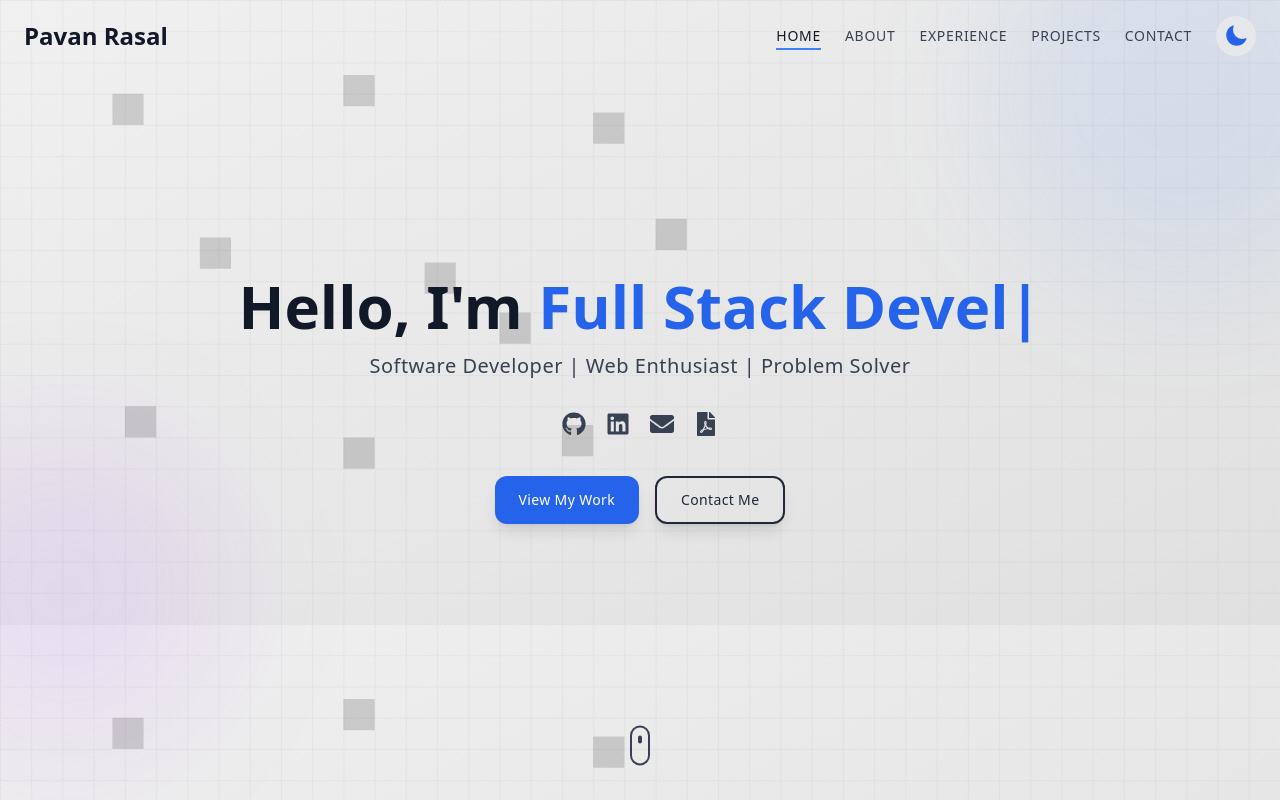
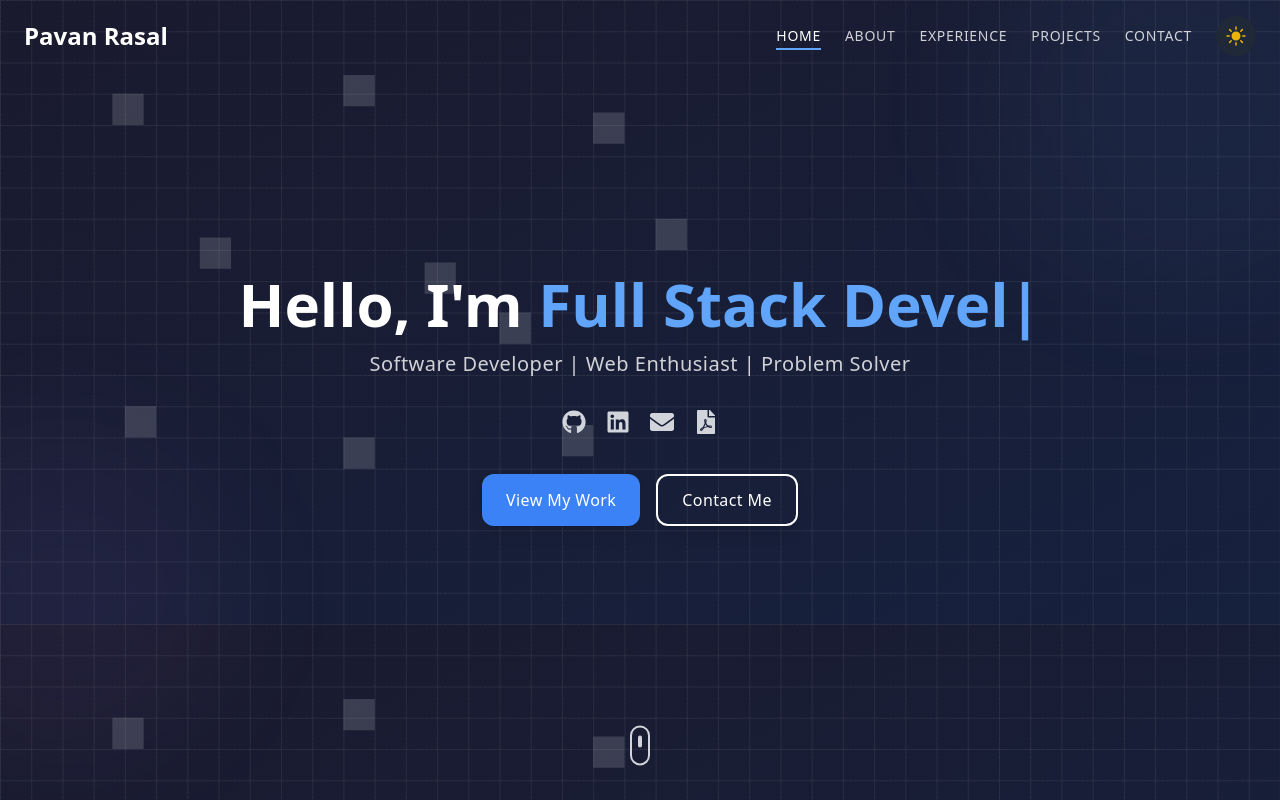
Before and after one commit to Pavan0277/Portfolio, a React (Vite) app: page / in a window 1280 px wide. Built offline with nearby package versions, Linux system fonts and the light colour scheme.

Commit message:
Add AboutSection component with animations and update theme default to dark

```diff
--- a/src/components/AboutSection.jsx
+++ b/src/components/AboutSection.jsx
@@ -1,17 +1,204 @@
 import React from "react";
 import { useTheme } from "./ThemeContext";
+import { motion } from "framer-motion";
 
-function AboutSection() {
+const AboutSection = () => {
     const { theme } = useTheme();
+
+    // Animation variants
+    const containerVariants = {
+        hidden: { opacity: 0 },
+        visible: {
+            opacity: 1,
+            transition: {
+                staggerChildren: 0.2,
+                delayChildren: 0.1
+            }
+        }
+    };
+
+    const itemVariants = {
+        hidden: { opacity: 0, y: 20 },
+        visible: {
+            opacity: 1,
+            y: 0,
+            transition: {
+                type: "spring",
+                stiffness: 100,
+                damping: 10
+            }
+        }
+    };
+
+    const imageVariants = {
+        initial: { scale: 1 },
+        hover: {
+            scale: 1.05,
+            rotate: 3,
+            transition: {
+                type: "spring",
+                stiffness: 300,
+                damping: 15
+            }
+        },
+        tap: {
+            scale: 0.98,
+            rotate: -2,
+            transition: {
+                type: "spring",
+                stiffness: 500,
+                damping: 10
+            }
+        }
+    };
+
+    const cardVariants = {
+        hidden: { opacity: 0, x: 100 },
+        visible: {
+            opacity: 1,
+            x: 0,
+            transition: {
+                type: "spring",
+                stiffness: 80,
+                damping: 12
+            }
+        },
+        hover: {
+            y: -5,
+            boxShadow: "0 20px 25px -5px rgba(0, 0, 0, 0.1), 0 10px 10px -5px rgba(0, 0, 0, 0.04)",
+            transition: {
+                type: "spring",
+                stiffness: 300,
+                damping: 15
+            }
+        }
+    };
+
     return (
-        <div
+        <motion.section
             id="about"
-            className="relative min-h-screen flex items-center justify-center"
+            className="flex flex-col w-full min-h-screen md:flex-row items-center justify-evenly py-12 sm:py-16 md:py-20 px-4 sm:px-8 md:px-16 lg:px-24 xl:px-36 ml-0 lg:ml-20 gap-6 md:gap-10 relative overflow-hidden text-gray-900 dark:text-white"
+            initial="hidden"
+            whileInView="visible"
+            viewport={{ once: true, amount: 0.3 }}
+            variants={containerVariants}
         >
-            AboutSection
-        </div>
-    )
+            <motion.div
+                className="absolute inset-0 bg-grid-pattern opacity-5 dark:opacity-10"
+                initial={{ opacity: 0 }}
+                animate={{ opacity: theme === "dark" ? 0.1 : 0.05 }}
+                transition={{ duration: 0.5 }}
+            />
 
-}
+            {/* Left side content with profile image */}
+            <motion.div
+                className="relative z-10 w-full md:w-2/5 flex flex-col items-center md:items-start justify-center text-center md:text-left"
+                variants={itemVariants}
+            >
+                <motion.div
+                    className="mb-6"
+                    variants={itemVariants}
+                >
+                    <motion.h2
+                        className="text-2xl sm:text-3xl md:text-4xl font-bold mb-3 text-blue-600 dark:text-blue-400"
+                        variants={itemVariants}
+                        initial={{ opacity: 0, y: 10 }}
+                        animate={{ opacity: 1, y: 0 }}
+                        transition={{ delay: 0.2 }}
+                    >
+                        About
+                    </motion.h2>
+                    <motion.h1
+                        className="text-3xl sm:text-4xl md:text-5xl font-bold mb-4 text-gray-900 dark:text-white"
+                        variants={itemVariants}
+                        initial={{ opacity: 0, y: 10 }}
+                        animate={{ opacity: 1, y: 0 }}
+                        transition={{ delay: 0.3 }}
+                    >
+                        Pavan Rasal
+                    </motion.h1>
+                </motion.div>
+
+                <motion.div
+                    className="logo w-64 lg:w-64 h-auto mb-6"
+                    variants={itemVariants}
+                >
+                    <motion.div
+                        className="relative overflow-hidden rounded-full border-4 border-blue-500/30 dark:border-blue-400/20 shadow-xl"
+                        variants={imageVariants}
+                        initial="initial"
+                        whileHover="hover"
+                        whileTap="tap"
+                        animate={{
+                            boxShadow: [
+                                "0 10px 15px -3px rgba(0, 0, 0, 0.1), 0 4px 6px -2px rgba(0, 0, 0, 0.05)",
+                                "0 20px 25px -5px rgba(0, 0, 0, 0.1), 0 10px 10px -5px rgba(0, 0, 0, 0.04)",
+                                "0 10px 15px -3px rgba(0, 0, 0, 0.1), 0 4px 6px -2px rgba(0, 0, 0, 0.05)"
+                            ],
+                            transition: {
+                                repeat: Infinity,
+                                repeatType: "reverse",
+                                duration: 2
+                            }
+                        }}
+                    >
+                        <motion.div
+                            className="absolute inset-0 bg-gradient-to-tr from-blue-500/10 to-purple-500/20"
+                            animate={{
+                                opacity: [0.1, 0.2, 0.1],
+                                background: [
+                                    "linear-gradient(to top right, rgba(59, 130, 246, 0.1), rgba(168, 85, 247, 0.2))",
+                                    "linear-gradient(to bottom right, rgba(59, 130, 246, 0.2), rgba(168, 85, 247, 0.1))",
+                                    "linear-gradient(to top right, rgba(59, 130, 246, 0.1), rgba(168, 85, 247, 0.2))"
+                                ]
+                            }}
+                            transition={{
+                                duration: 3,
+                                repeat: Infinity,
+                                repeatType: "reverse"
+                            }}
+                        />
+                        <motion.img
+                            src="src/assets/image.png"
+                            alt="Pavan Rasal"
+                            className="w-full h-auto object-cover filter drop-shadow-lg dark:drop-shadow-[0_0_20px_rgba(0,0,0,0.7)]"
+                            whileHover={{ scale: 1.03 }}
+                        />
+                    </motion.div>
+                </motion.div>
+            </motion.div>
+
+            {/* Right side content */}
+            <motion.div
+                className="relative z-10 w-full md:w-3/5 flex flex-col items-center md:items-start"
+                variants={itemVariants}
+            >
+                <motion.div
+                    className="bg-white/50 dark:bg-gray-800/50 backdrop-blur-sm p-6 sm:p-8 rounded-xl border border-gray-200 dark:border-gray-700 shadow-xl w-full max-w-sm sm:max-w-md md:max-w-lg lg:max-w-xl"
+                    variants={cardVariants}
+                    whileHover="hover"
+                >
+                    <motion.p
+                        className="text-base sm:text-lg mb-6 text-gray-700 dark:text-[#87A4B6] font-medium leading-relaxed"
+                        variants={itemVariants}
+                    >
+                        An ambitious Front-end Developer and designer who takes
+                        great pride in the presentation and quality of work.
+                    </motion.p>
+
+                    <motion.p
+                        className="text-base sm:text-lg text-gray-700 dark:text-[#87A4B6] font-medium leading-relaxed"
+                        variants={itemVariants}
+                    >
+                        Pavan is someone who can design and create simple,
+                        beautiful and easy to understand things. He is an expert
+                        at taking designs into original, exciting and new
+                        directions.
+                    </motion.p>
+                </motion.div>
+            </motion.div>
+        </motion.section>
+    );
+};
 
 export default AboutSection;
--- a/src/components/HomeSection.jsx
+++ b/src/components/HomeSection.jsx
@@ -21,7 +21,8 @@ const HomeSection = () => {
             // Create a smooth animation to the target section
             const offset = targetSection.offsetTop - 80; // Adjust offset to account for navbar height
 
-            const mainContent = document.querySelector(".main-content") || window;
+            const mainContent =
+                document.querySelector(".main-content") || window;
             const currentScroll = mainContent.scrollTop || window.scrollY;
             const distance = offset - currentScroll;
 
@@ -34,11 +35,12 @@ const HomeSection = () => {
                 const progress = Math.min(elapsed / duration, 1);
 
                 // Easing function (easeInOutCubic)
-                const easeInOutCubic = progress < 0.5
-                    ? 4 * progress * progress * progress
-                    : 1 - Math.pow(-2 * progress + 2, 3) / 2;
+                const easeInOutCubic =
+                    progress < 0.5
+                        ? 4 * progress * progress * progress
+                        : 1 - Math.pow(-2 * progress + 2, 3) / 2;
 
-                const newPosition = currentScroll + (distance * easeInOutCubic);
+                const newPosition = currentScroll + distance * easeInOutCubic;
 
                 if (mainContent === window) {
                     window.scrollTo(0, newPosition);
@@ -60,12 +62,12 @@ const HomeSection = () => {
     return (
         <section
             id="home"
-            className="relative min-h-screen flex flex-col items-center justify-center py-10 px-4 sm:px-6"
+            className="relative min-h-screen flex flex-col items-center justify-center py-10 px-4 sm:px-6 lg:px-8 xl:px-10"
         >
             {/* Background elements for visual interest */}
             <div className="absolute top-0 left-0 w-full h-full overflow-hidden pointer-events-none">
-                <div className="absolute -top-24 -right-24 w-96 h-96 bg-blue-500/10 dark:bg-blue-400/5 rounded-full blur-3xl"></div>
-                <div className="absolute bottom-12 -left-24 w-80 h-80 bg-purple-500/10 dark:bg-purple-400/5 rounded-full blur-3xl"></div>
+                <div className="absolute -top-24 -right-24 w-72 h-72 sm:w-96 sm:h-96 bg-blue-500/10 dark:bg-blue-400/5 rounded-full blur-3xl"></div>
+                <div className="absolute bottom-12 -left-24 w-64 h-64 sm:w-80 sm:h-80 bg-purple-500/10 dark:bg-purple-400/5 rounded-full blur-3xl"></div>
             </div>
 
             <div className="container max-w-6xl mx-auto text-center relative z-10">
@@ -73,9 +75,9 @@ const HomeSection = () => {
                     initial={{ opacity: 0, y: 50 }}
                     animate={{ opacity: 1, y: 0 }}
                     transition={{ duration: 0.8 }}
-                    className="max-w-4xl mx-auto"
+                    className="max-w-5xl mx-auto px-4 sm:px-6 lg:px-8"
                 >
-                    <h1 className="text-4xl sm:text-5xl md:text-6xl font-bold mb-4 text-gray-900 dark:text-white leading-tight">
+                    <h1 className="text-3xl sm:text-4xl md:text-5xl lg:text-6xl font-bold mb-4 text-gray-900 dark:text-white leading-tight">
                         Hello, I'm{" "}
                         <span className="text-blue-600 dark:text-blue-400">
                             <ReactTyped
@@ -94,7 +96,7 @@ const HomeSection = () => {
                         initial={{ opacity: 0 }}
                         animate={{ opacity: 1 }}
                         transition={{ delay: 0.3, duration: 0.8 }}
-                        className="text-lg sm:text-xl text-gray-700 dark:text-white/80 mb-8 tracking-wide"
+                        className="text-base sm:text-lg md:text-xl text-gray-700 dark:text-white/80 mb-8 tracking-wide"
                     >
                         Software Developer | Web Enthusiast | Problem Solver
                     </motion.p>
@@ -104,7 +106,7 @@ const HomeSection = () => {
                         initial={{ opacity: 0, y: 20 }}
                         animate={{ opacity: 1, y: 0 }}
                         transition={{ delay: 0.5, duration: 0.8 }}
-                        className="flex justify-center space-x-5 mb-10"
+                        className="flex justify-center space-x-4 sm:space-x-5 mb-8 sm:mb-10"
                     >
                         <div className="group relative">
                             <a
@@ -169,25 +171,25 @@ const HomeSection = () => {
                         initial={{ opacity: 0, y: 20 }}
                         animate={{ opacity: 1, y: 0 }}
                         transition={{ delay: 0.7, duration: 0.8 }}
-                        className="flex flex-wrap justify-center gap-4"
+                        className="flex flex-wrap justify-center gap-3 sm:gap-4"
                     >
-                        <motion.a
-                            href="#projects"
+                        <motion.div
                             whileHover={{ scale: 1.05 }}
                             whileTap={{ scale: 0.95 }}
-                            className="px-6 py-3 bg-blue-600 dark:bg-blue-500 text-white rounded-xl text-sm font-medium tracking-wide hover:bg-blue-700 dark:h</span>over:bg-blue-600 transition-all shadow-lg flex items-center justify-center"
+                            className="px-5 py-2 sm:px-6 sm:py-3 bg-blue-600 dark:bg-blue-500 text-white rounded-lg sm:rounded-xl text-sm sm:text-base font-medium tracking-wide hover:bg-blue-700 dark:hover:bg-blue-600 transition-all shadow-lg flex items-center justify-center"
+                            onClick={(e) => handleLinkClick(e, "#about")}
                         >
                             View My Work
-                        </motion.a>
+                        </motion.div>
 
-                        <motion.a
-                            href="#contact"
+                        <motion.div
                             whileHover={{ scale: 1.05 }}
                             whileTap={{ scale: 0.95 }}
-                            className="px-6 py-3 border-2 border-gray-800 dark:border-white text-gray-800 dark:text-white rounded-xl text-sm font-medium tracking-wide hover:bg-gray-100 dark:hover:bg-gray-800/30 transition-all shadow-lg flex items-center justify-center"
+                            className="px-5 py-2 sm:px-6 sm:py-3 border-2 border-gray-800 dark:border-white text-gray-800 dark:text-white rounded-lg sm:rounded-xl text-sm sm:text-base font-medium tracking-wide hover:bg-gray-100 dark:hover:bg-gray-800/30 transition-all shadow-lg flex items-center justify-center"
+                            onClick={(e) => handleLinkClick(e, "#contact")}
                         >
                             Contact Me
-                        </motion.a>
+                        </motion.div>
                     </motion.div>
                 </motion.div>
             </div>
@@ -197,16 +199,16 @@ const HomeSection = () => {
                 initial={{ opacity: 0 }}
                 animate={{ opacity: 1 }}
                 transition={{ delay: 1.2, duration: 0.8 }}
-                className="absolute bottom-10 left-1/2 transform -translate-x-1/2"
+                className="absolute bottom-6 sm:bottom-10 left-1/2 transform -translate-x-1/2"
                 onClick={() => handleLinkClick(event, "#about")}
                 aria-label="Scroll Down"
             >
                 <motion.div
                     animate={{ y: [0, 10, 0] }}
                     transition={{ repeat: Infinity, duration: 1.5 }}
-                    className="w-5 h-10 border-2 border-gray-700 dark:border-gray-300 rounded-full flex justify-center pt-2"
+                    className="w-4 h-8 sm:w-5 sm:h-10 border-2 border-gray-700 dark:border-gray-300 rounded-full flex justify-center pt-1 sm:pt-2"
                 >
-                    <div className="w-1 h-2 bg-gray-700 dark:bg-gray-300 rounded-full"></div>
+                    <div className="w-1 h-2 sm:h-3 bg-gray-700 dark:bg-gray-300 rounded-full"></div>
                 </motion.div>
             </motion.div>
         </section>
--- a/src/components/ThemeContext.jsx
+++ b/src/components/ThemeContext.jsx
@@ -4,7 +4,7 @@ const ThemeContext = createContext();
 
 export const ThemeProvider = ({ children }) => {
     const [theme, setTheme] = useState(
-        localStorage.getItem("theme") || "light"
+        localStorage.getItem("theme") || "dark"
     );
 
     useEffect(() => {
```
Also changed, not shown: src/assets/image.png (added).
